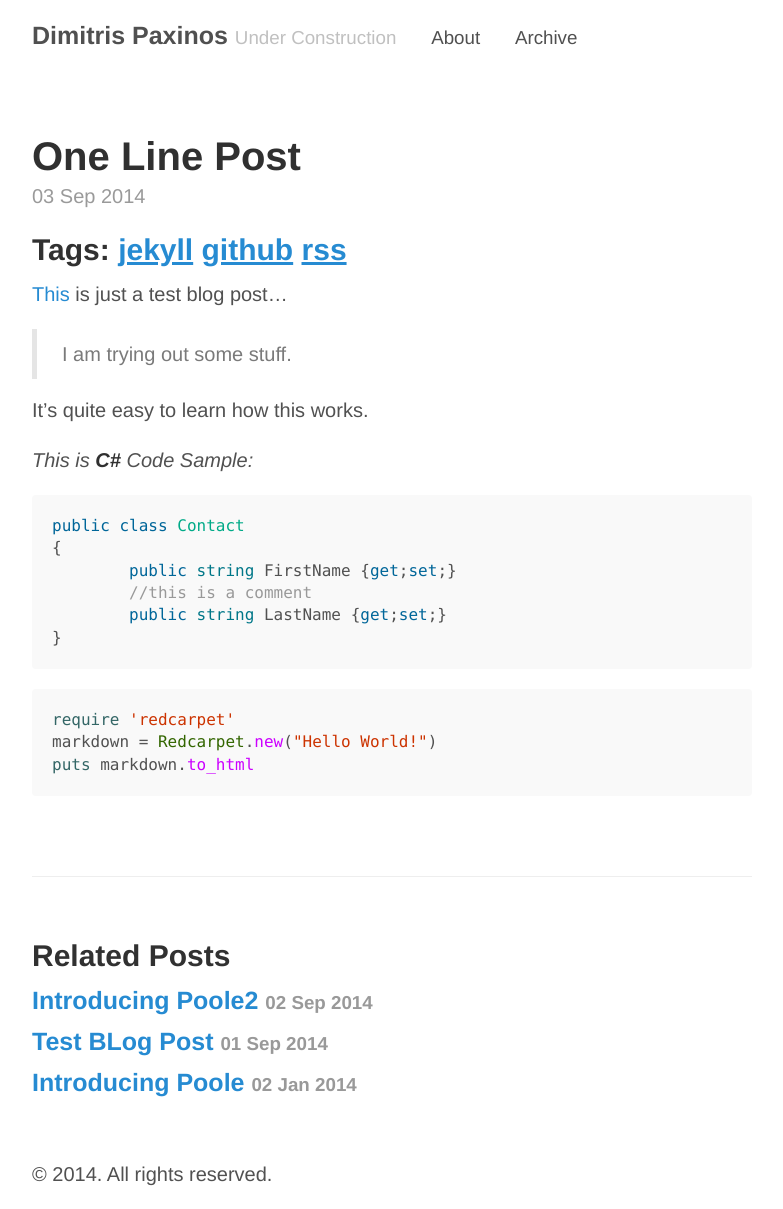
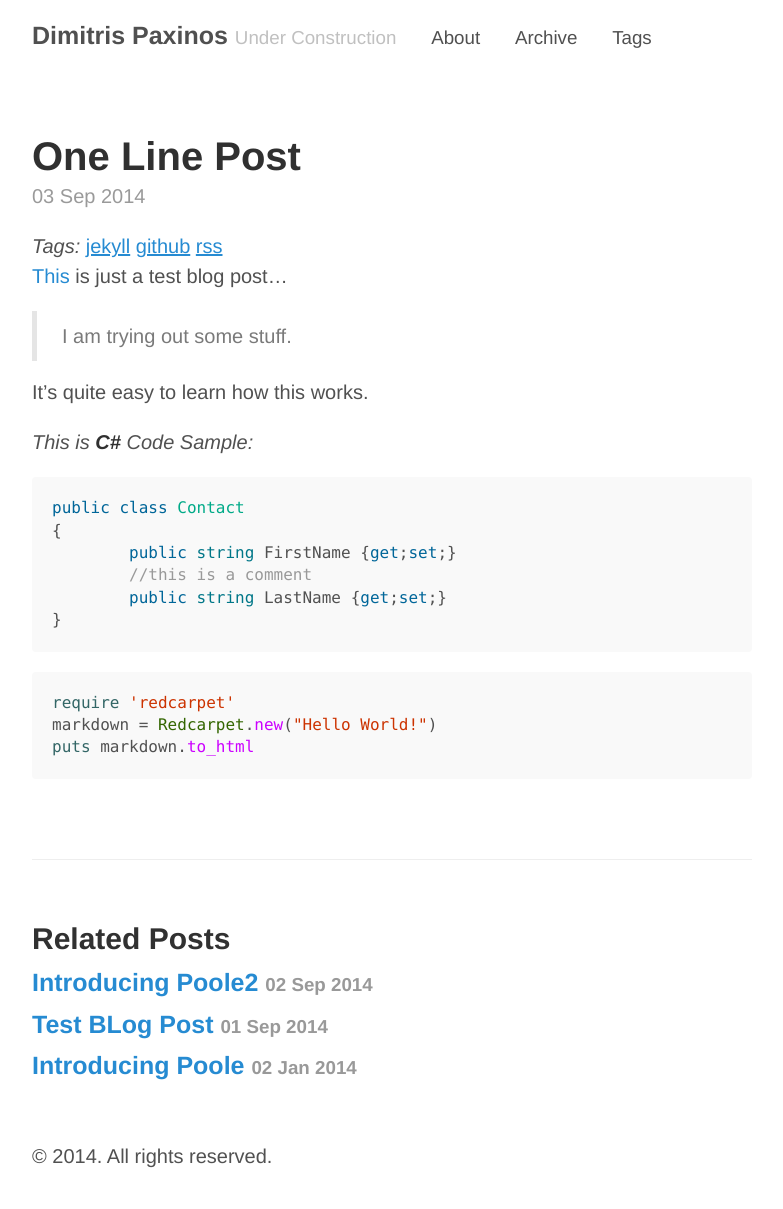
Before and after one commit to dimitrispaxinos/dimitrispaxinos.github.io, a Jekyll site: the page built from _posts/2014-09-03-Test-Blog-Post2.md, in a window 1280 px wide. Shown: the whole page, without its empty margins (248-1031 px from the left). Built offline with Jekyll 4.4.1, drawn with Linux system fonts in a browser that asks for light colours; Markdown is read by kramdown in place of the engine named in the settings.

Commit message:
Before Rake

```diff
--- a/_config.yml
+++ b/_config.yml
@@ -1,7 +1,8 @@
 # Dependencies
 # auto: 			  true
 markdown:         redcarpet
-pygments:         true
+#pygments:         true
+highlighter:        rouge
 
 # Permalinks
 permalink:        pretty
@@ -10,7 +11,7 @@ permalink:        pretty
 title:            Dimitris Paxinos
 tagline:          Under Construction
 # url:              http://getpoole.com
-# paginate:         1
+paginate:         1
 baseurl:          /
 # author:
   # name:           Mark Otto
@@ -24,6 +25,17 @@ baseurl:          /
 
 # avatar: http://www.wpclipart.com/medical/symbols/medical_symbols_2/eye.png
 
+encoding: utf-8
+
 pages_list:
   About: '/aboutme'
   Archive: '/archive'
+  Tags: '/tags'
+
+defaults:
+  -
+    scope:
+      path: ""
+      type: "posts"
+    values:
+      layout: "post"
--- a/_layouts/post.html
+++ b/_layouts/post.html
@@ -5,6 +5,10 @@ layout: default
 <div class="post">
   <h1 class="post-title">{{ page.title }}</h1>
   <span class="post-date">{{ page.date | date_to_string }}</span>
+ <i class="icon-tags"> Tags:
+  </i> {% for tag in page.tags %}
+  <a href="/tags/{{ tag }}" title="View posts tagged with &quot;{{ tag }}&quot;"><u>{{ tag }}</u>
+  </a>  {% if forloop.last != true %} {% endif %} {% endfor %}
   {{ content }}
 </div>
 
--- a/_posts/2014-09-03-Test-Blog-Post2.md
+++ b/_posts/2014-09-03-Test-Blog-Post2.md
@@ -8,8 +7,6 @@ month: 9
 day: 4
 published: true
 summary: A follow up post on how I built my blog
----
-Tags: <i class="icon-tags"></i> {% for tag in page.tags %} <a href="/tags/{{ tag }}" title="View posts tagged with &quot;{{ tag }}&quot;"><u>{{ tag }}</u></a>  {% if forloop.last != true %} {% endif %} {% endfor %}
 ---
 
 [This](http://contra.gr) is just a test blog post...
```
Also changed, not shown: other parts of _posts/2014-09-03-Test-Blog-Post2.md (+0 -1 lines).
